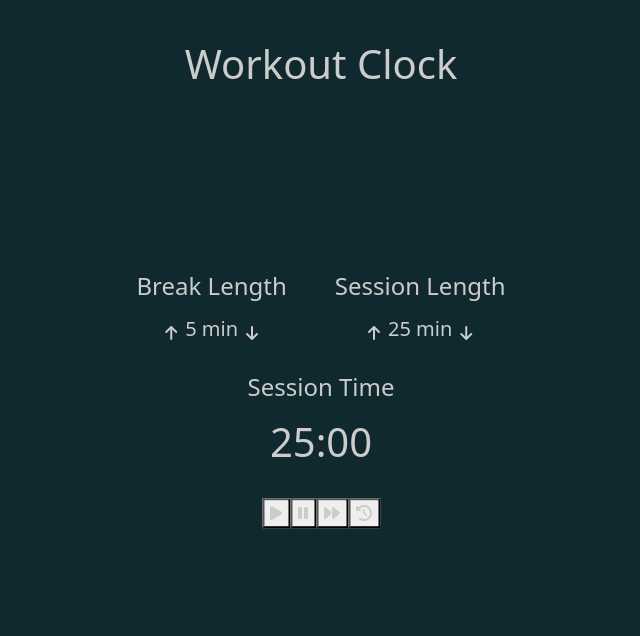
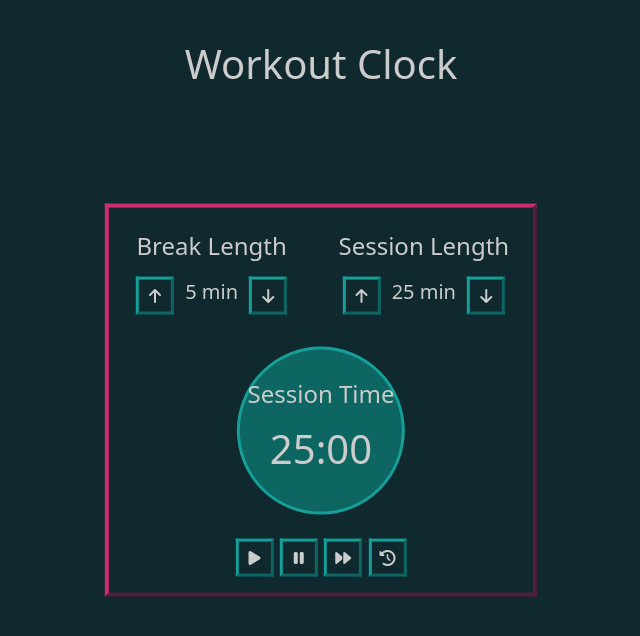
Before and after one commit to Ivaz7/Front-end-freeCodeCamp, a React (Vite) app in the folder WorkoutClock/: page / in a window 1280 px wide. Shown: the top 636 px of the page, without its empty margins (319-959 px from the left). Built offline with nearby package versions, Linux system fonts and the light colour scheme.

Commit message:
finish the style of workout

```diff
--- a/WorkoutClock/src/components/lengthBrkSion.jsx
+++ b/WorkoutClock/src/components/lengthBrkSion.jsx
@@ -7,11 +7,12 @@ const LengthBreakSession = () => {
         flex-row
         gap-5
         text-center
+        p-2
       "
     >
       <div
         className="
-          break
+          lengthDiv
           d-flex
           flex-column
           gap-2
@@ -21,7 +22,7 @@ const LengthBreakSession = () => {
 
         <div
           className="
-            breakBtn
+            lengthBtn
             d-flex
             flex-row
             gap-2
@@ -29,15 +30,19 @@ const LengthBreakSession = () => {
             justify-content-center
           "
         >
-          <i className="fa-solid fa-arrow-up"></i>
+          <button>
+           <i className="fa-solid fa-arrow-up"></i>
+          </button>
           <h5>5 min</h5>
-          <i className="fa-solid fa-arrow-down"></i>
+          <button>
+            <i className="fa-solid fa-arrow-down"></i>
+          </button>
         </div>
       </div>
 
       <div
         className="
-          session
+          lengthDiv
           d-flex
           flex-column
           gap-2
@@ -47,7 +52,7 @@ const LengthBreakSession = () => {
 
         <div
           className="
-            sessionBtn
+            lengthBtn
             d-flex
             flex-row
             gap-2
@@ -55,9 +60,13 @@ const LengthBreakSession = () => {
             justify-content-center
           "
         >
-          <i className="fa-solid fa-arrow-up"></i>
+          <button>
+           <i className="fa-solid fa-arrow-up"></i>
+          </button>
           <h5>25 min</h5>
-          <i className="fa-solid fa-arrow-down"></i>
+          <button>
+            <i className="fa-solid fa-arrow-down"></i>
+          </button>
         </div>
       </div>
     </section>
--- a/WorkoutClock/src/components/main.jsx
+++ b/WorkoutClock/src/components/main.jsx
@@ -10,6 +10,7 @@ const Main = () => {
         flex-column
         gap-4
         align-items-center
+        p-3
       "
     >
       <LengthBreakSession />
--- /dev/null
+++ b/WorkoutClock/src/stylesSCSS/_button.scss
@@ -0,0 +1,22 @@
+@use './config' as c;
+
+button {
+  all: unset;
+  text-align: center;
+  margin: 0 0.2rem;
+  height: 2rem;
+  width: 2rem;
+  border: 0.2rem solid;
+  border-bottom-color: c.$greenDark;
+  border-right-color: c.$greenDark;
+  border-left-color: c.$green;
+  border-top-color: c.$green;
+
+  &:active {
+    background-color: c.$blackDark;
+    border-bottom-color: c.$green;
+    border-right-color: c.$green;
+    border-left-color: c.$greenDark;
+    border-top-color: c.$greenDark;
+  }
+}
--- a/WorkoutClock/src/stylesSCSS/_config.scss
+++ b/WorkoutClock/src/stylesSCSS/_config.scss
@@ -2,4 +2,6 @@ $redDark: #501f3a;
 $pink: #cb2d6f;
 $white: #cccccc;
 $green: #14a098;
+$greenDark: #0e6662;
 $black: #0f292f;
+$blackDark: #0c1e22;
--- /dev/null
+++ b/WorkoutClock/src/stylesSCSS/_timeRender..scss
@@ -0,0 +1,12 @@
+@use './config' as c;
+
+.timeRender {
+  display: flex;
+  justify-content: center;
+  align-items: center;
+  background-color: c.$greenDark;
+  height: 10.5rem;
+  width: 10.5rem;
+  border-radius: 10rem;
+  border: 0.2rem solid c.$green;
+}
--- a/WorkoutClock/src/stylesSCSS/main.scss
+++ b/WorkoutClock/src/stylesSCSS/main.scss
@@ -1,4 +1,6 @@
 @use './config' as c;
+@use './button';
+@use './timeRender.';
 
 * {
   color: c.$white;
@@ -19,4 +21,10 @@ main {
   left: 50%;
   top: 50%;
   transform: translate(-50%, -50%);
+
+  border: 0.3rem solid;
+  border-bottom-color: c.$redDark;
+  border-right-color: c.$redDark;
+  border-left-color: c.$pink;
+  border-top-color: c.$pink;
 }
```
